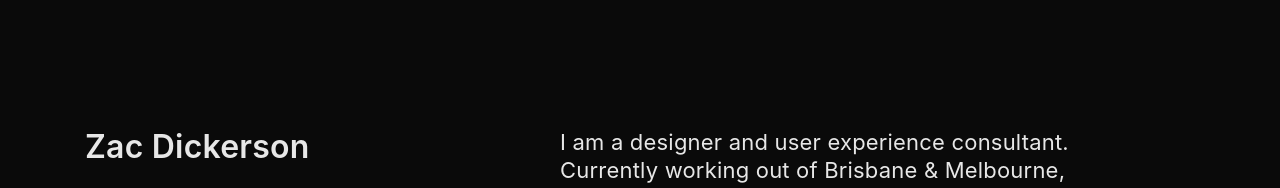
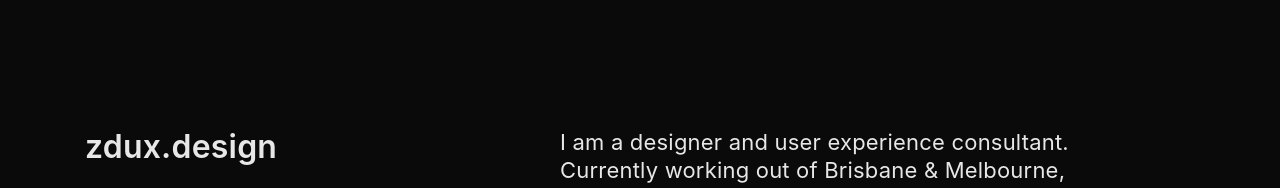
Before and after one commit to zacdicko/site-underconstruction, a plain HTML site: page index.html in a window 1280 px wide. Shown: the top 188 px of the page. Drawn offline with nearby package versions, Linux system fonts and the light colour scheme.

Commit message:
edit to title

```diff
--- a/index.html
+++ b/index.html
@@ -12,7 +12,7 @@
   <div class="container">
     <div class="row">
       <div class="name col-lg-5">
-        <h1>Zac Dickerson</h1>
+        <h1>zdux.design</h1>
         <img class="avatar" src="https://pbs.twimg.com/profile_images/459934569077030913/PRJ6WqGt_400x400.png" alt="twitter-photo-of-zacdicko" >
 
       </div>
```
